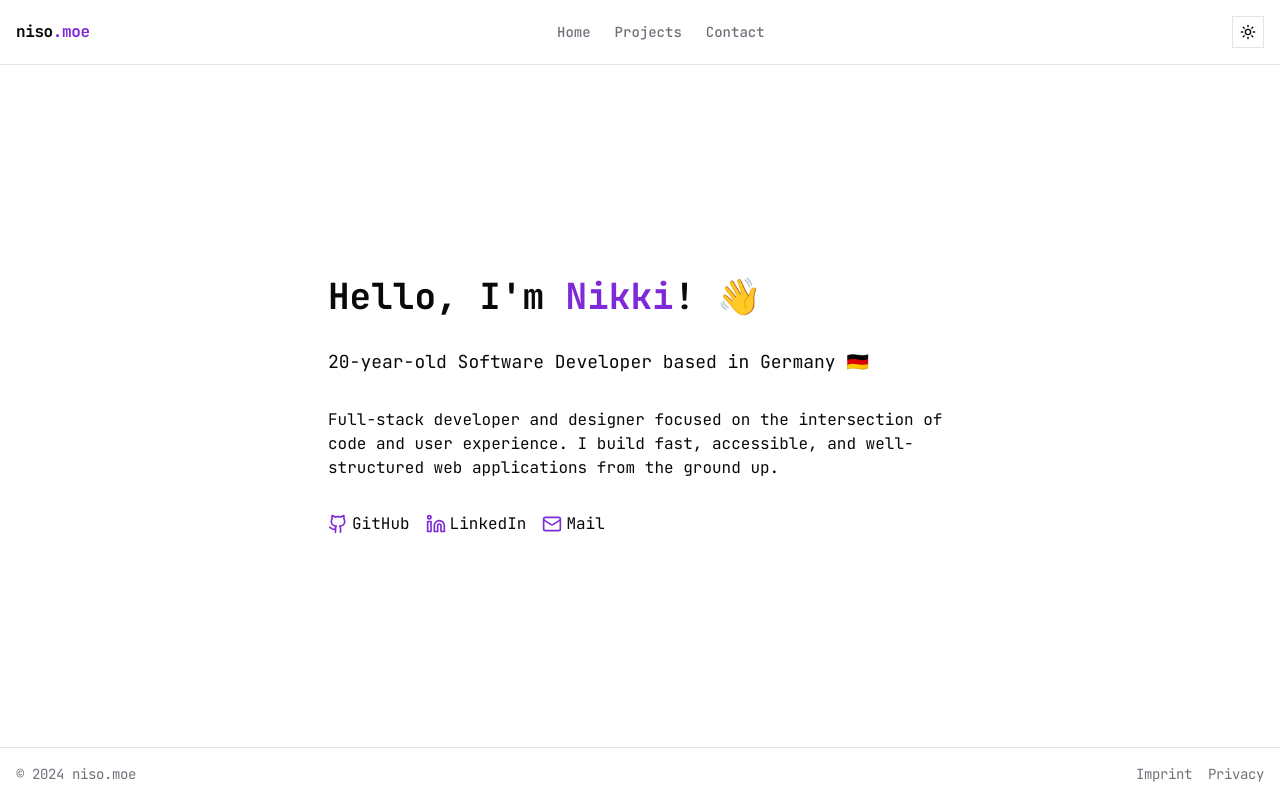
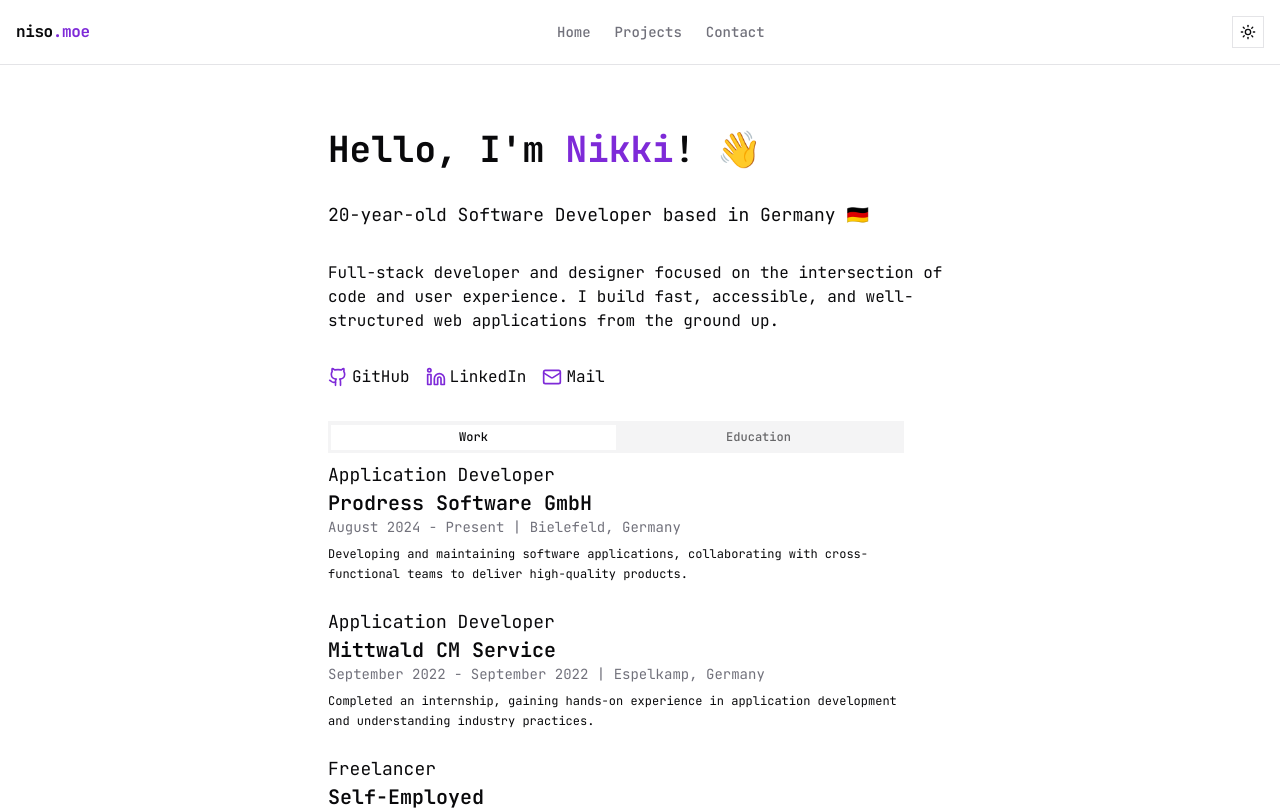
Before and after one commit to CuteNikki/Portfolio, a Next.js app: page / in a window 1280 px wide. Shown: the top 810 px of the page. Built offline with nearby package versions, Linux system fonts and the light colour scheme.

Commit message:
Add Tabs component and enhance utils with formatDate function

```diff
--- a/src/app/page.tsx
+++ b/src/app/page.tsx
@@ -2,7 +2,8 @@ import Link from 'next/link';
 
 import { GithubIcon, LinkedinIcon, MailIcon } from 'lucide-react';
 
-import { getAge } from '@/lib/utils';
+import { Tabs, TabsContent, TabsList, TabsTrigger } from '@/components/ui/tabs';
+import { formatDate, getAge } from '@/lib/utils';
 
 export default function Home() {
   const ABOUT = {
@@ -30,11 +31,78 @@ export default function Home() {
         url: 'mailto:nikki@niso.moe',
       },
     ],
+    education: [
+      {
+        from: new Date('2024-09'),
+        to: new Date('2027-08'),
+        title: 'Student',
+        school: 'Carl-Severing-Berufskolleg',
+        location: 'Bielefeld, Germany',
+        description:
+          'Pursuing vocational education in software development, focusing on practical skills and theoretical knowledge.',
+      },
+      {
+        from: new Date('2015-09'),
+        to: new Date('2021-08'),
+        title: 'Student',
+        school: 'Bertolt-Brecht-Gesamtschule',
+        location: 'Löhne, Germany',
+        description:
+          'Completed secondary school education with a focus on science and technology subjects.',
+      },
+      {
+        from: new Date('2011-09'),
+        to: new Date('2015-08'),
+        title: 'Student',
+        school: 'Ev. Grundschule Obernbeck',
+        location: 'Löhne, Germany',
+        description:
+          'Completed primary/elementary school education, laying the foundation for further academic pursuits.',
+      },
+      {
+        from: new Date('2008-09'),
+        to: new Date('2011-08'),
+        title: 'Kindergartner',
+        school: 'Ev. Kindergarten Die Arche',
+        location: 'Löhne, Germany',
+        description:
+          'Attended kindergarten, developing social skills and preparing for formal education.',
+      },
+    ],
+    career: [
+      {
+        from: new Date('2024-08'),
+        to: 'Present',
+        title: 'Application Developer',
+        company: 'Prodress Software GmbH',
+        location: 'Bielefeld, Germany',
+        description:
+          'Developing and maintaining software applications, collaborating with cross-functional teams to deliver high-quality products.',
+      },
+      {
+        from: new Date('2022-09-17'),
+        to: new Date('2022-09-21'),
+        title: 'Application Developer',
+        company: 'Mittwald CM Service',
+        location: 'Espelkamp, Germany',
+        description:
+          'Completed an internship, gaining hands-on experience in application development and understanding industry practices.',
+      },
+      {
+        from: new Date('2015-09'),
+        to: 'Present',
+        title: 'Freelancer',
+        company: 'Self-Employed',
+        location: 'Remote',
+        description:
+          'Working on various freelance projects, building websites and more for clients across different industries.',
+      },
+    ],
   };
 
   return (
     <div className='flex flex-1 items-center justify-center'>
-      <main className='container mx-auto flex flex-col items-start gap-8 p-4 py-32'>
+      <main className='container mx-auto flex flex-col items-start gap-8 p-4 py-16'>
         <h1 className='text-4xl font-bold'>
           Hello, I&apos;m <span className='text-primary-text'>Nikki</span>! 👋
         </h1>
@@ -58,6 +126,44 @@ export default function Home() {
             </li>
           ))}
         </ul>
+        <Tabs defaultValue='work' className='w-full max-w-xl'>
+          <TabsList className='w-full'>
+            <TabsTrigger value='work'>Work</TabsTrigger>
+            <TabsTrigger value='education'>Education</TabsTrigger>
+          </TabsList>
+          <TabsContent value='work'>
+            <ul>
+              {ABOUT.career.map(
+                ({ from, to, title, company, location, description }) => (
+                  <li key={`${title}-${company}`} className='mb-6'>
+                    <h3 className='text-lg'>{title}</h3>
+                    <h3 className='text-xl font-semibold'>{company}</h3>
+                    <p className='text-muted-foreground text-sm'>
+                      {formatDate(from)} - {formatDate(to)} | {location}
+                    </p>
+                    <p className='mt-2'>{description}</p>
+                  </li>
+                ),
+              )}
+            </ul>
+          </TabsContent>
+          <TabsContent value='education'>
+            <ul>
+              {ABOUT.education.map(
+                ({ from, to, title, school, location, description }) => (
+                  <li key={`${title}-${school}`} className='mb-6'>
+                    <h3 className='text-lg'>{title}</h3>
+                    <h3 className='text-xl font-semibold'>{school}</h3>
+                    <p className='text-muted-foreground text-sm'>
+                      {formatDate(from)} - {formatDate(to)} | {location}
+                    </p>
+                    <p className='mt-2 text-base'>{description}</p>
+                  </li>
+                ),
+              )}
+            </ul>
+          </TabsContent>
+        </Tabs>
       </main>
     </div>
   );
--- /dev/null
+++ b/src/components/ui/tabs.tsx
@@ -0,0 +1,89 @@
+'use client';
+
+import { cva, type VariantProps } from 'class-variance-authority';
+import { Tabs as TabsPrimitive } from 'radix-ui';
+
+import { cn } from '@/lib/utils';
+
+function Tabs({
+  className,
+  orientation = 'horizontal',
+  ...props
+}: React.ComponentProps<typeof TabsPrimitive.Root>) {
+  return (
+    <TabsPrimitive.Root
+      data-slot='tabs'
+      data-orientation={orientation}
+      className={cn(
+        'group/tabs flex gap-2 data-[orientation=horizontal]:flex-col',
+        className,
+      )}
+      {...props}
+    />
+  );
+}
+
+const tabsListVariants = cva(
+  'rounded-none p-[3px] group-data-horizontal/tabs:h-8 data-[variant=line]:rounded-none group/tabs-list text-muted-foreground inline-flex w-fit items-center justify-center group-data-[orientation=vertical]/tabs:h-fit group-data-[orientation=vertical]/tabs:flex-col',
+  {
+    variants: {
+      variant: {
+        default: 'bg-muted',
+        line: 'gap-1 bg-transparent',
+      },
+    },
+    defaultVariants: {
+      variant: 'default',
+    },
+  },
+);
+
+function TabsList({
+  className,
+  variant = 'default',
+  ...props
+}: React.ComponentProps<typeof TabsPrimitive.List> &
+  VariantProps<typeof tabsListVariants>) {
+  return (
+    <TabsPrimitive.List
+      data-slot='tabs-list'
+      data-variant={variant}
+      className={cn(tabsListVariants({ variant }), className)}
+      {...props}
+    />
+  );
+}
+
+function TabsTrigger({
+  className,
+  ...props
+}: React.ComponentProps<typeof TabsPrimitive.Trigger>) {
+  return (
+    <TabsPrimitive.Trigger
+      data-slot='tabs-trigger'
+      className={cn(
+        "focus-visible:border-ring focus-visible:ring-ring/50 focus-visible:outline-ring text-foreground/60 hover:text-foreground dark:text-muted-foreground dark:hover:text-foreground relative inline-flex h-[calc(100%-1px)] flex-1 items-center justify-center gap-1.5 rounded-none border border-transparent px-1.5 py-0.5 text-xs font-medium whitespace-nowrap transition-all group-data-vertical/tabs:py-[calc(--spacing(1.25))] group-data-[orientation=vertical]/tabs:w-full group-data-[orientation=vertical]/tabs:justify-start focus-visible:ring-[3px] focus-visible:outline-1 disabled:pointer-events-none disabled:opacity-50 [&_svg]:pointer-events-none [&_svg]:shrink-0 [&_svg:not([class*='size-'])]:size-4",
+        'group-data-[variant=line]/tabs-list:bg-transparent group-data-[variant=line]/tabs-list:data-active:bg-transparent dark:group-data-[variant=line]/tabs-list:data-active:border-transparent dark:group-data-[variant=line]/tabs-list:data-active:bg-transparent',
+        'data-active:bg-background dark:data-active:text-foreground dark:data-active:border-input dark:data-active:bg-input/30 data-active:text-foreground',
+        'after:bg-foreground after:absolute after:opacity-0 after:transition-opacity group-data-[orientation=horizontal]/tabs:after:inset-x-0 group-data-[orientation=horizontal]/tabs:after:-bottom-1.25 group-data-[orientation=horizontal]/tabs:after:h-0.5 group-data-[orientation=vertical]/tabs:after:inset-y-0 group-data-[orientation=vertical]/tabs:after:-right-1 group-data-[orientation=vertical]/tabs:after:w-0.5 group-data-[variant=line]/tabs-list:data-active:after:opacity-100',
+        className,
+      )}
+      {...props}
+    />
+  );
+}
+
+function TabsContent({
+  className,
+  ...props
+}: React.ComponentProps<typeof TabsPrimitive.Content>) {
+  return (
+    <TabsPrimitive.Content
+      data-slot='tabs-content'
+      className={cn('flex-1 text-xs/relaxed outline-none', className)}
+      {...props}
+    />
+  );
+}
+
+export { Tabs, TabsContent, TabsList, tabsListVariants, TabsTrigger };
--- a/src/lib/utils.ts
+++ b/src/lib/utils.ts
@@ -29,3 +29,14 @@ export function getAge(birthdate: Date, reference = new Date()): number {
   }
   return age;
 }
+
+export function formatDate(date: Date | string): string {
+  if (typeof date === 'string') {
+    return date;
+  }
+
+  return new Intl.DateTimeFormat('en-US', {
+    year: 'numeric',
+    month: 'long',
+  }).format(date);
+}
```
